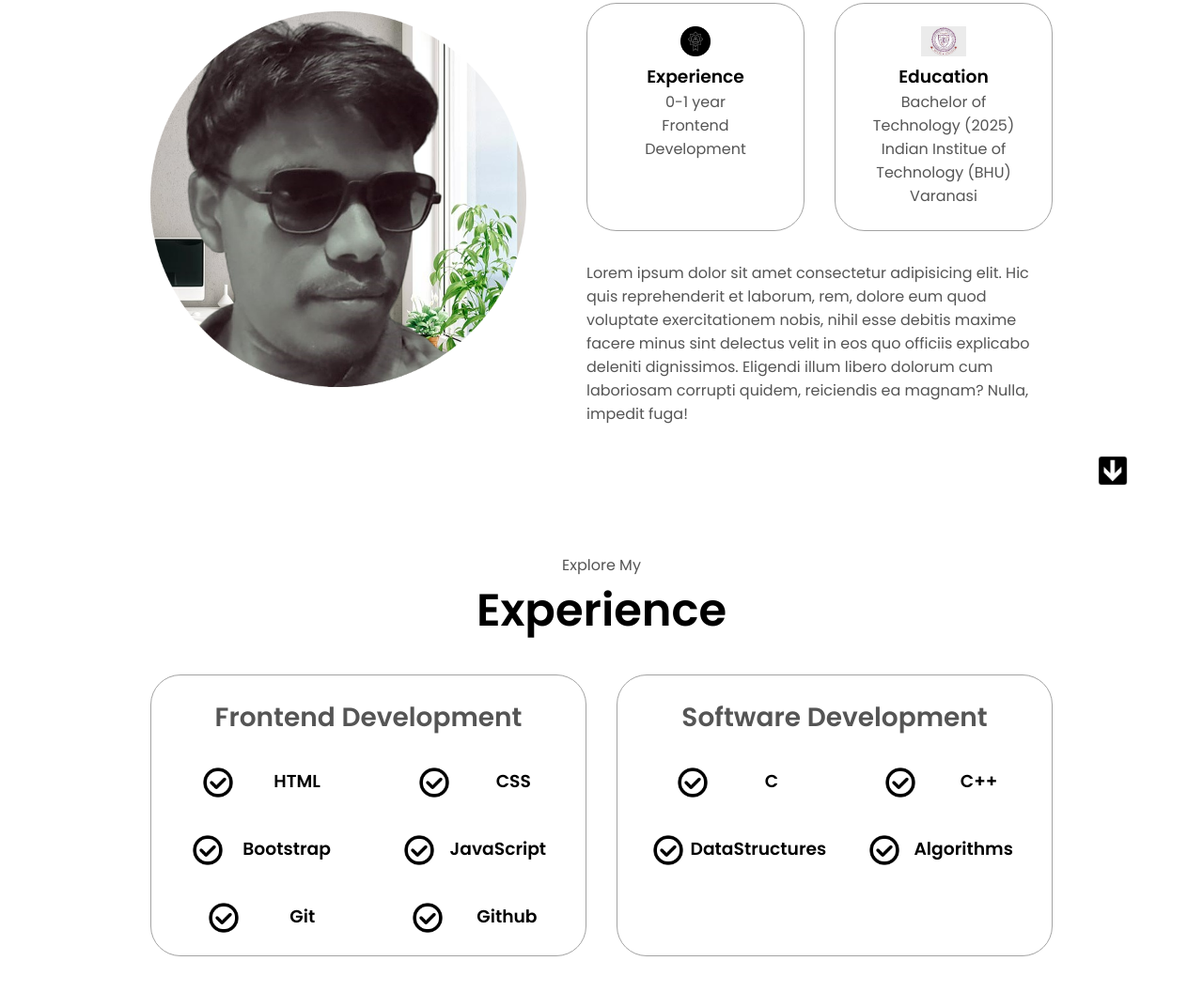
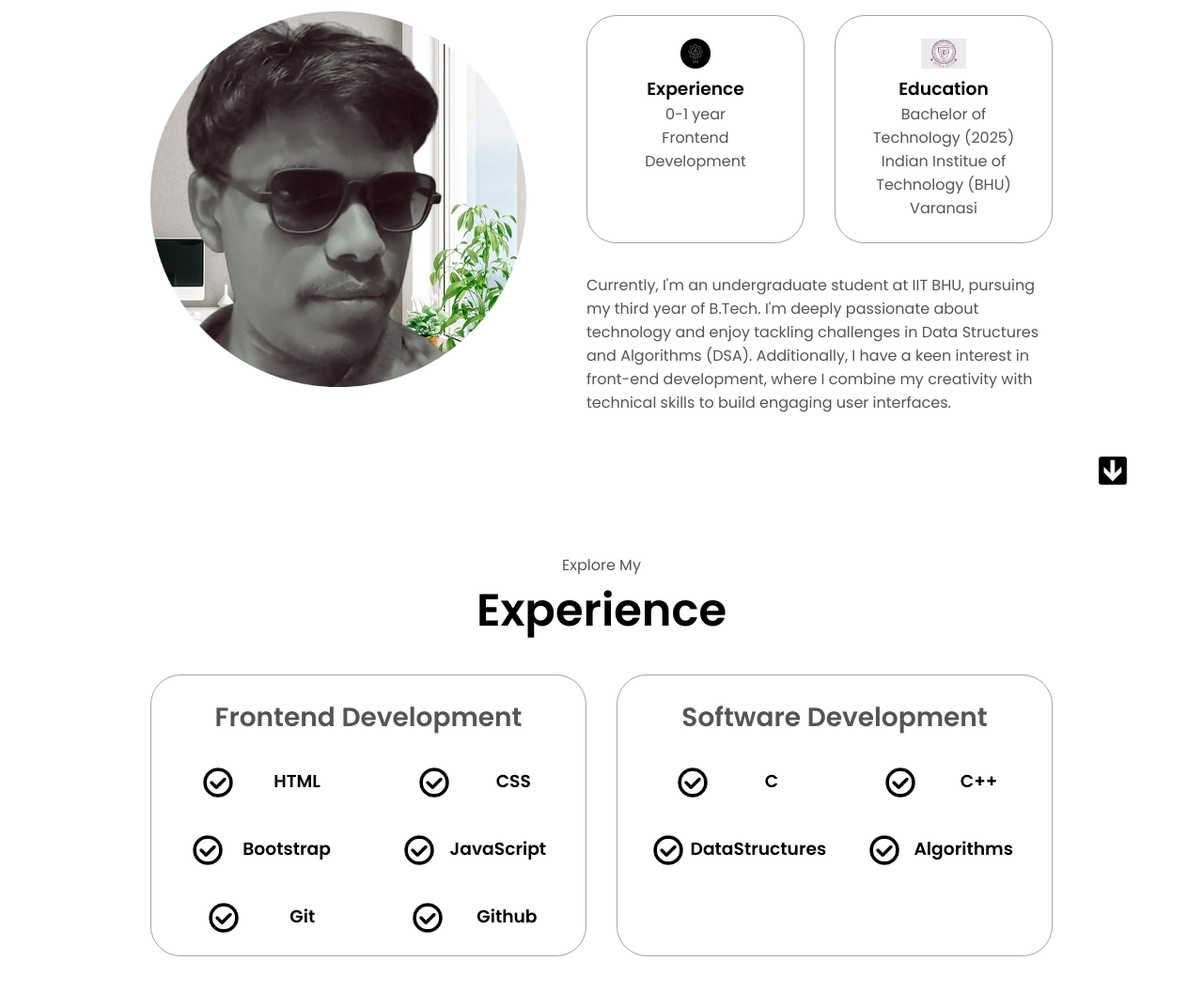
Before and after one commit to vamshithallapalli/Innovate_2024, a plain HTML site: page index.html in a window 1280 px wide. Shown: the part 1107-2163 px from the top of the page at 94% size. Drawn offline with Linux system fonts and the light colour scheme.

Commit message:
Update index.html

```diff
--- a/index.html
+++ b/index.html
@@ -105,12 +105,10 @@
           </div>
           <div class="text-container">
             <p>
-              Lorem ipsum dolor sit amet consectetur adipisicing elit. Hic quis
-              reprehenderit et laborum, rem, dolore eum quod voluptate
-              exercitationem nobis, nihil esse debitis maxime facere minus sint
-              delectus velit in eos quo officiis explicabo deleniti dignissimos.
-              Eligendi illum libero dolorum cum laboriosam corrupti quidem,
-              reiciendis ea magnam? Nulla, impedit fuga!
+             Currently, I'm an undergraduate student at IIT BHU, pursuing my third year of B.Tech.
+              I'm deeply passionate about technology and enjoy tackling challenges in Data Structures and Algorithms (DSA).
+              Additionally, I have a keen interest in front-end development, where I combine my creativity with technical skills
+              to build engaging user interfaces.
             </p>
           </div>
         </div>
```
